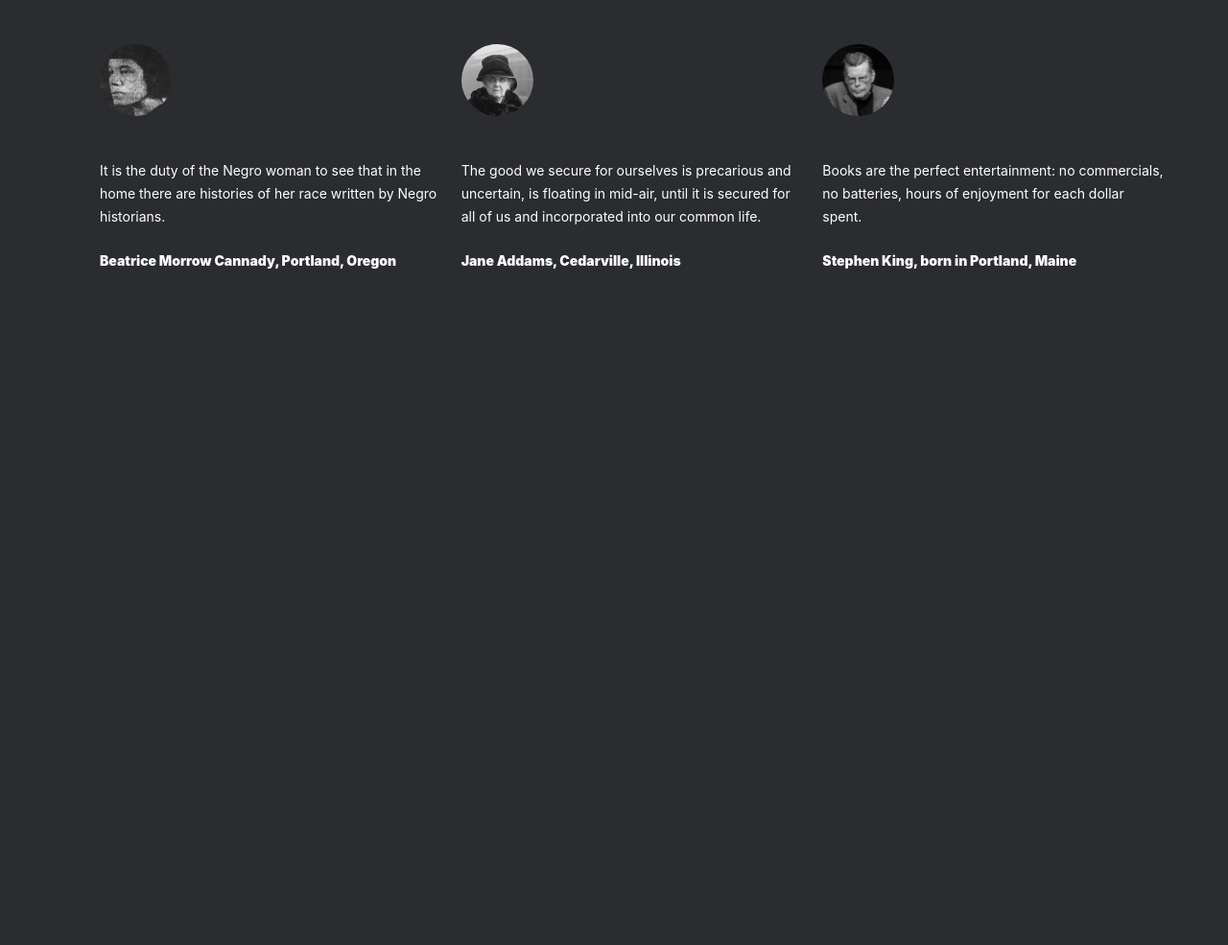
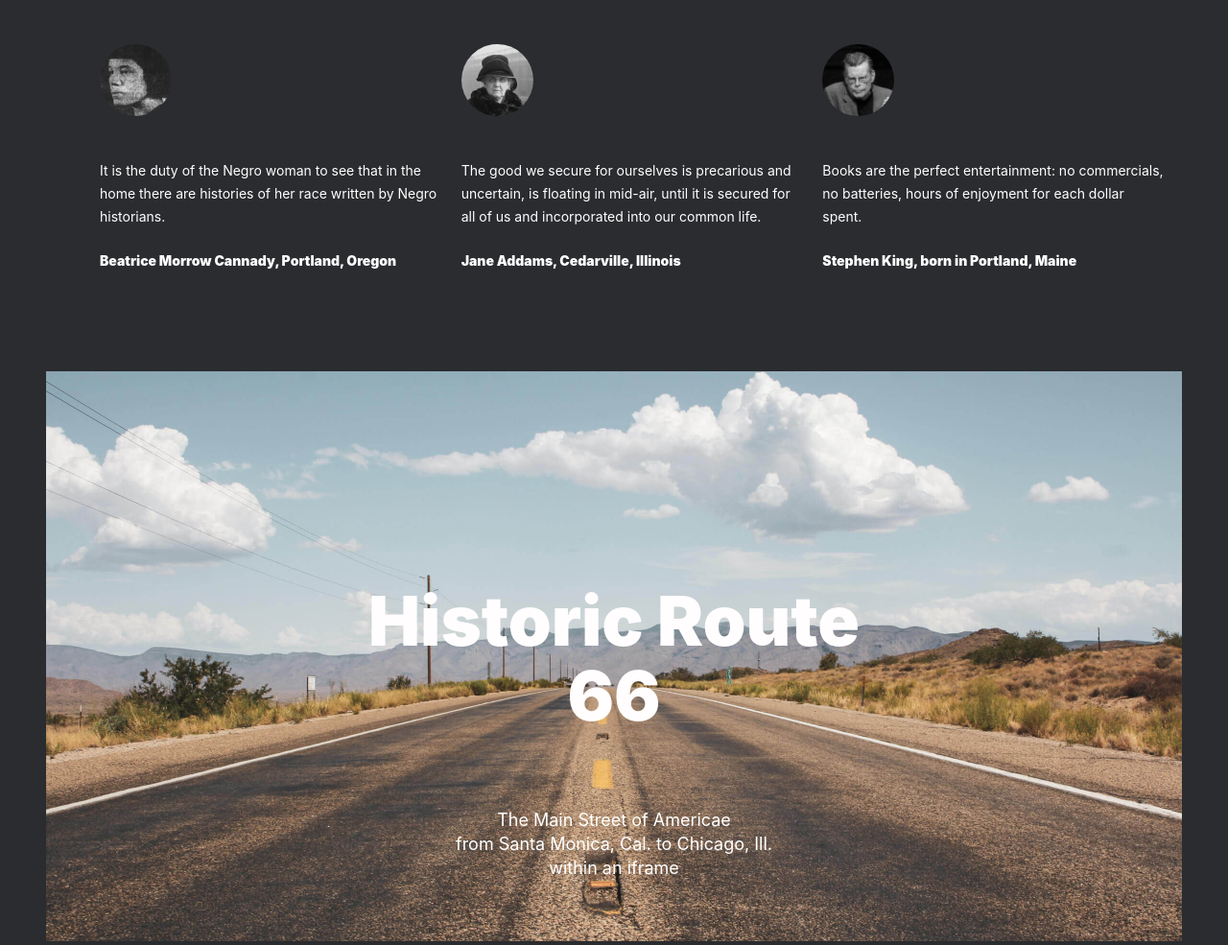
Before and after one commit to iceicery/web_project_3, a plain HTML site: page index.html in a window 1280 px wide. Shown: the part 7678-8663 px from the top of the page at 96% size. Before the commit the page ends 7978 px from the top, so only its background shows below. Drawn offline with Linux system fonts and the light colour scheme.

Commit message:
add section cover

```diff
--- a/index.html
+++ b/index.html
@@ -163,7 +163,15 @@
                 </li>
             </ul>
         </div>
-
+    </section>
+    <section class='cover'>
+        <img src="./images/cover-route-66.jpg" alt='route-66' class='cover__img'>
+        <h2 class='cover__title'>Historic Route 66</h2>
+        <div class='cover__subtitle'>
+            <p class='cover__subtitle-format'>The Main Street of Americae</p>
+            <p class='cover__subtitle-format'>from Santa Monica, Cal. to Chicago, Ill.</p>
+            <p class='cover__subtitle-format'>within an iframe</p>
+        </div>
     </section>
 </body>
 </html>
--- a/style.css
+++ b/style.css
@@ -16,3 +16,68 @@
   -moz-text-size-adjust: 100%;
   text-rendering: optimizeLegibility;
 }
+
+.cover{
+  position: relative;
+  text-align: center;
+
+  max-width: 1184px;
+  width:100%;
+  margin-top: 103px;
+  margin-right: auto;
+  margin-left: auto;
+
+}
+
+.cover__img{
+  width:100%;
+  background-size: contain;
+
+}
+
+.cover__title{
+  position: absolute;
+  top:50%;
+  left:50%;
+  transform: translate(-50%, -50%);
+
+  font-family: Inter;
+  font-style: normal;
+  font-weight: 900;
+  font-size: 72px;
+  line-height: 78px;
+  text-align: center;
+
+  color: #FFFDFD;
+
+  padding: 0;
+  margin:0;
+
+
+}
+
+.cover__subtitle{
+  position: absolute;
+  bottom:5%;
+  left:50%;
+  transform: translate(-50%, -50%);
+  max-width: 382px;
+
+
+
+}
+
+.cover__subtitle-format{
+  font-family: Inter;
+  font-style: normal;
+  font-weight: normal;
+  font-size: 18px;
+  line-height: 1.4;
+  text-align: center;
+
+  color: #FFFFFF;
+
+  padding: 0;
+  margin:0;
+
+}
```
